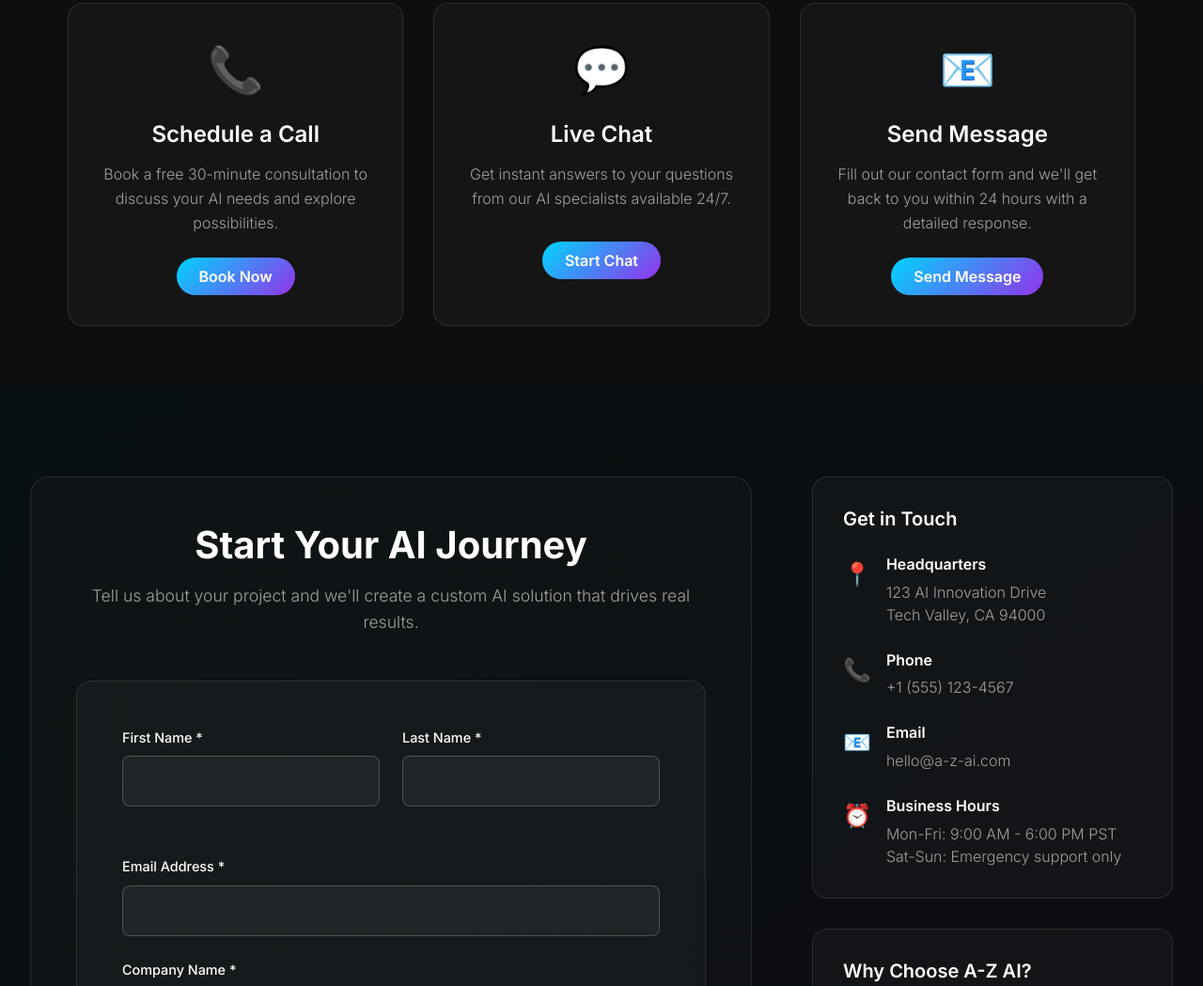
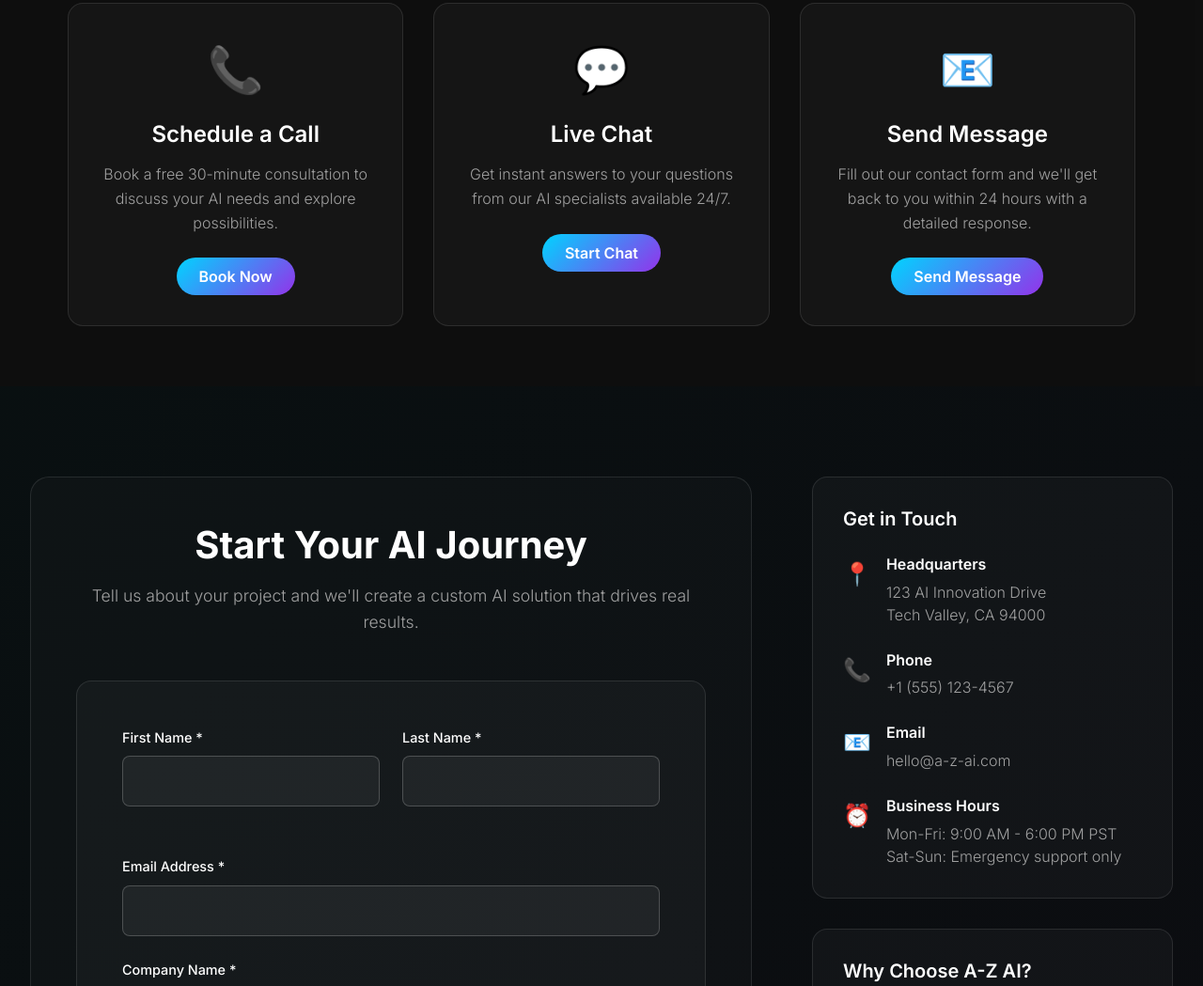
Before and after one commit to Tellivision/a-z, a plain HTML site: page contact.html in a window 1280 px wide. Shown: the part 846-1895 px from the top of the page at 94% size. Drawn offline with Linux system fonts and the light colour scheme.

Commit message:
Fix: Restructure Live Chat button with wrapper div for proper alignment

```diff
--- a/contact.css
+++ b/contact.css
@@ -216,11 +216,16 @@
 /* Specific override for button elements to ensure alignment */
 button.method-link {
     margin: 0;
-    margin-top: 8px !important;
     padding: 0.75rem 1.5rem;
-    vertical-align: top;
+    vertical-align: middle;
     display: inline-block;
     position: static;
+}
+
+/* Wrapper to match anchor positioning */
+.button-wrapper {
+    display: inline-block;
+    margin-top: 0;
 }
 
 /* Contact Form Section */
--- a/contact.html
+++ b/contact.html
@@ -101,7 +101,9 @@
                     <div class="method-icon">💬</div>
                     <h3>Live Chat</h3>
                     <p>Get instant answers to your questions from our AI specialists available 24/7.</p>
-                    <button class="method-link chat-trigger">Start Chat</button>
+                    <div class="button-wrapper">
+                        <button class="method-link chat-trigger">Start Chat</button>
+                    </div>
                 </div>
 
                 <div class="method-card">
```
